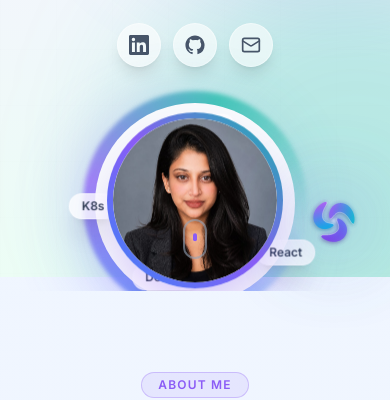
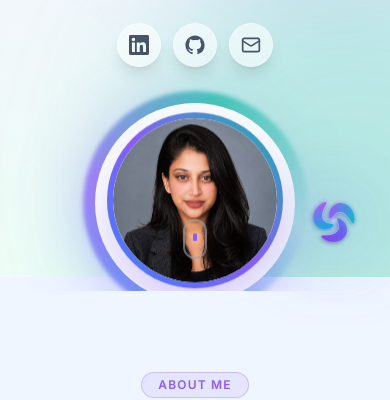
Before and after one commit to mehwish786jnc/Mehwish--Portfolio, a React (Vite) app: page / in a window 390 px wide. Shown: the part 567-967 px from the top of the page. Built offline with nearby package versions, Linux system fonts and the light colour scheme.

Commit message:
Hide orbit badges on mobile to fix overflow

```diff
--- a/src/components/Hero.jsx
+++ b/src/components/Hero.jsx
@@ -135,8 +135,8 @@ export default function Hero() {
           <div className="animate-spin-slow absolute h-[14rem] w-[14rem] rounded-full opacity-70 blur-[2px] sm:h-[19rem] sm:w-[19rem] md:h-[23rem] md:w-[23rem]" style={{background:"conic-gradient(from 0deg,transparent 0deg,rgb(var(--brand-blue)) 90deg,rgb(var(--brand-purple)) 180deg,rgb(var(--brand-teal)) 270deg,transparent 360deg)"}} />
           <div className="absolute h-[12.5rem] w-[12.5rem] rounded-full bg-slate-50 dark:bg-[#0a0a12] sm:h-[17.5rem] sm:w-[17.5rem] md:h-[21.5rem] md:w-[21.5rem]" />
 
-          {/* Orbiting tech badges */}
-          <div className="animate-spin-slow absolute h-[14rem] w-[14rem] sm:h-[19rem] sm:w-[19rem] md:h-[23rem] md:w-[23rem]">
+          {/* Orbiting tech badges — hidden on mobile to prevent overflow */}
+          <div className="animate-spin-slow absolute hidden h-[19rem] w-[19rem] sm:block sm:h-[19rem] sm:w-[19rem] md:h-[23rem] md:w-[23rem]">
             {orbitBadges.map((b) => (
               <span
                 key={b.label}
```
